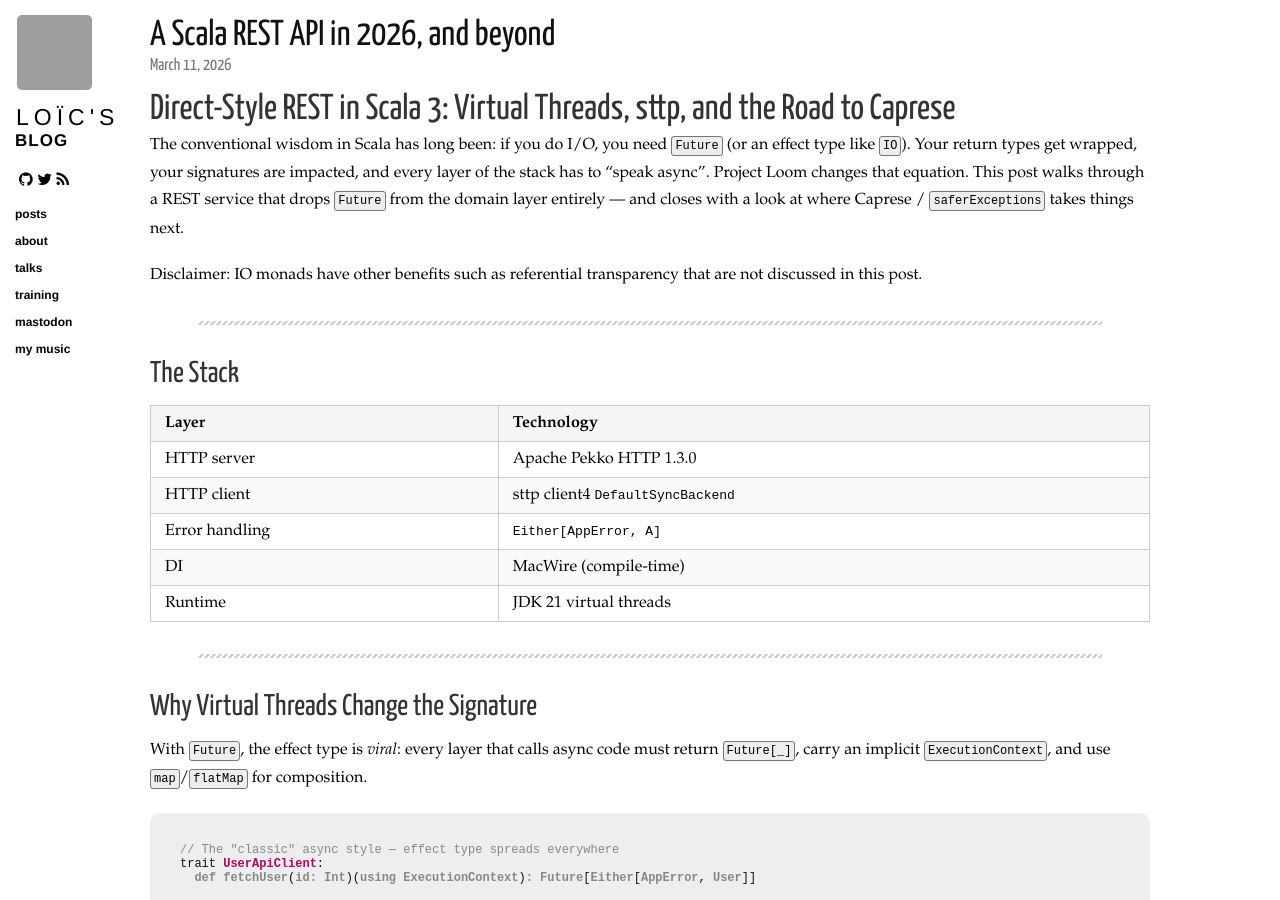
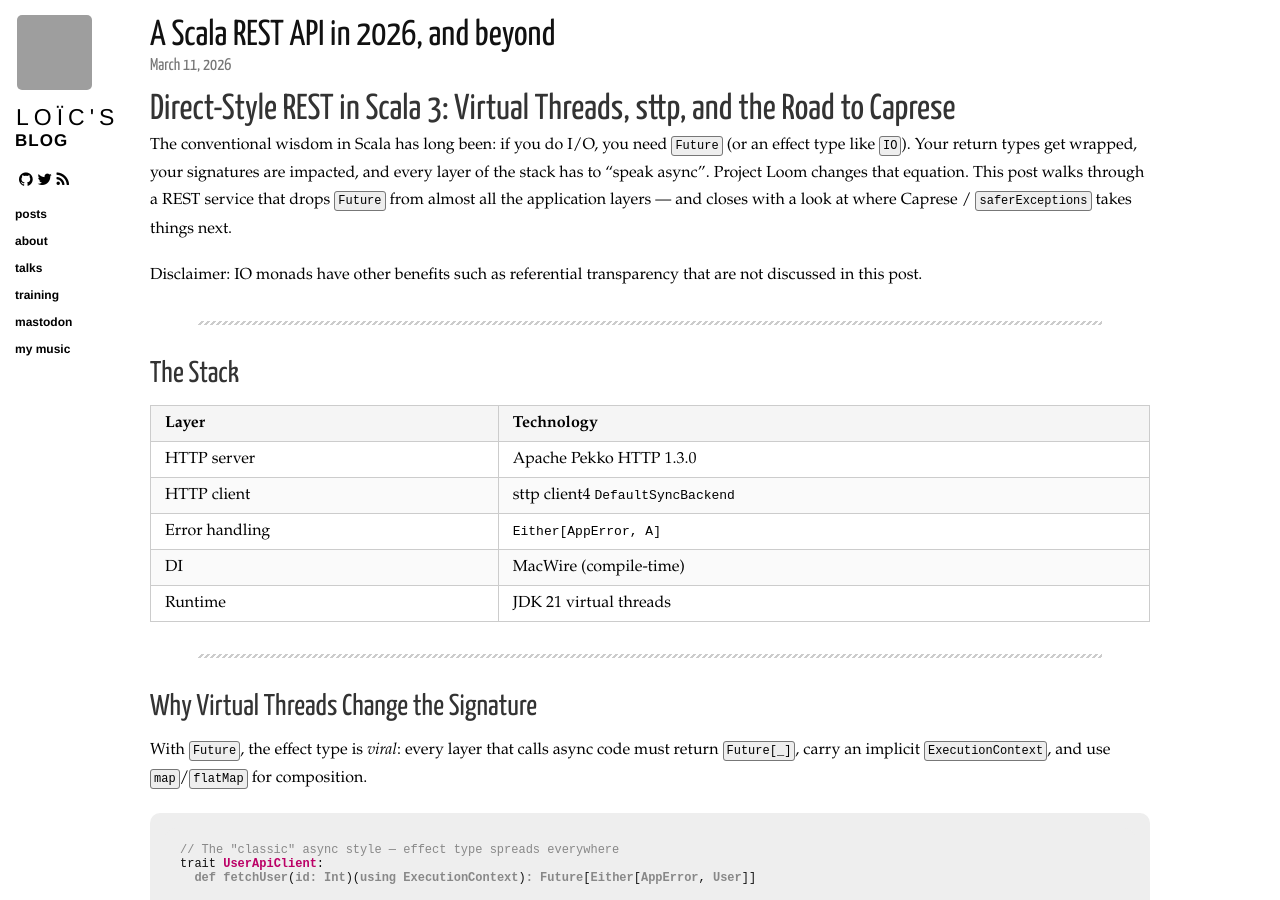
Before and after one commit to loicdescotte/loicdescotte.github.io, a Jekyll site: the page built from _posts/2026-03-11-scala-rest-2026.md, in a window 1280 px wide and 900 px high. Built offline with Jekyll 4.4.1, drawn with Linux system fonts in a browser that asks for light colours; nearby versions of some CDN libraries; comment, search, counter and statistics services are not loaded; some of the changed text lies outside the part shown; grey boxes are pictures that could not be loaded.

Commit message:
update text

```diff
--- a/_posts/2026-03-11-scala-rest-2026.md
+++ b/_posts/2026-03-11-scala-rest-2026.md
@@ -36,7 +36,7 @@ tags:
 
 # Direct-Style REST in Scala 3: Virtual Threads, sttp, and the Road to Caprese
 
-The conventional wisdom in Scala has long been: if you do I/O, you need `Future` (or an effect type like `IO`). Your return types get wrapped, your signatures are impacted, and every layer of the stack has to "speak async". Project Loom changes that equation. This post walks through a REST service that drops `Future` from the domain layer entirely — and closes with a look at where Caprese / `saferExceptions` takes things next.
+The conventional wisdom in Scala has long been: if you do I/O, you need `Future` (or an effect type like `IO`). Your return types get wrapped, your signatures are impacted, and every layer of the stack has to "speak async". Project Loom changes that equation. This post walks through a REST service that drops `Future` from almost all the application layers — and closes with a look at where Caprese / `saferExceptions` takes things next.
 
 Disclaimer: IO monads have other benefits such as referential transparency that are not discussed in this post.
 
@@ -277,4 +277,4 @@ Readers familiar with Java's checked exceptions will notice the surface similari
 | DI | MacWire | Compile-time safety |
 | Future direction | Caprese `saferExceptions` | Zero-cost, direct-style typed errors |
 
-The architecture makes a deliberate bet: **Loom removes the need for async types in the domain layer**. The `Future` boundary is pushed to the very edge — where Pekko HTTP hands off to the application — and the rest of the code is plain, readable, synchronous Scala. As Caprese matures, `Either` can gradually give way to `throws`, further simplifying return types while keeping the same compile-time safety guarantees.
+The architecture makes a deliberate bet: **Loom removes the need for async types almost everywhere**. The `Future` boundary is pushed to the very edge — where Pekko HTTP hands off to the application — and the rest of the code is plain, readable, synchronous Scala. As Caprese matures, `Either` can gradually give way to `throws`, further simplifying return types while keeping the same compile-time safety guarantees.
```
